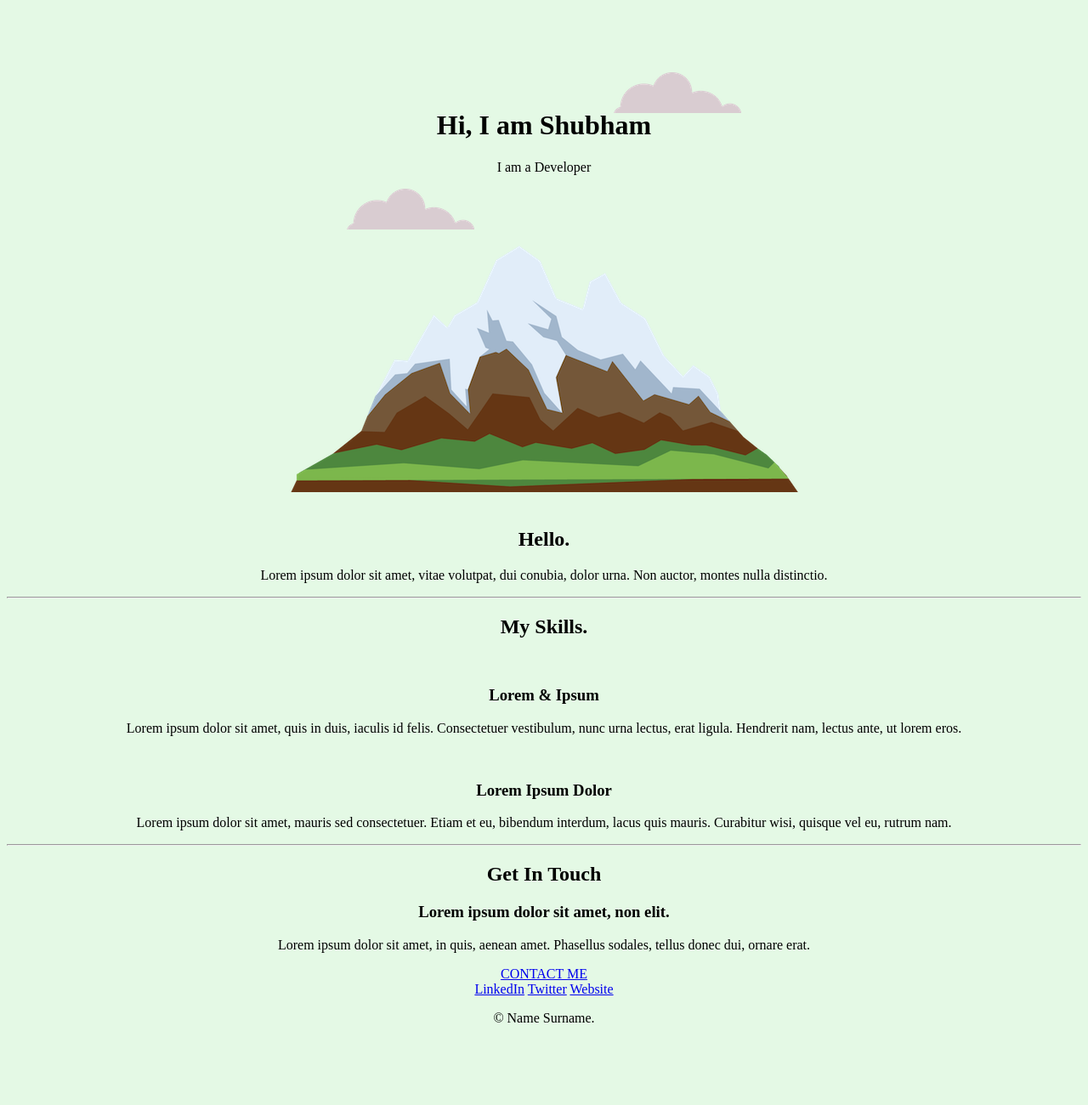
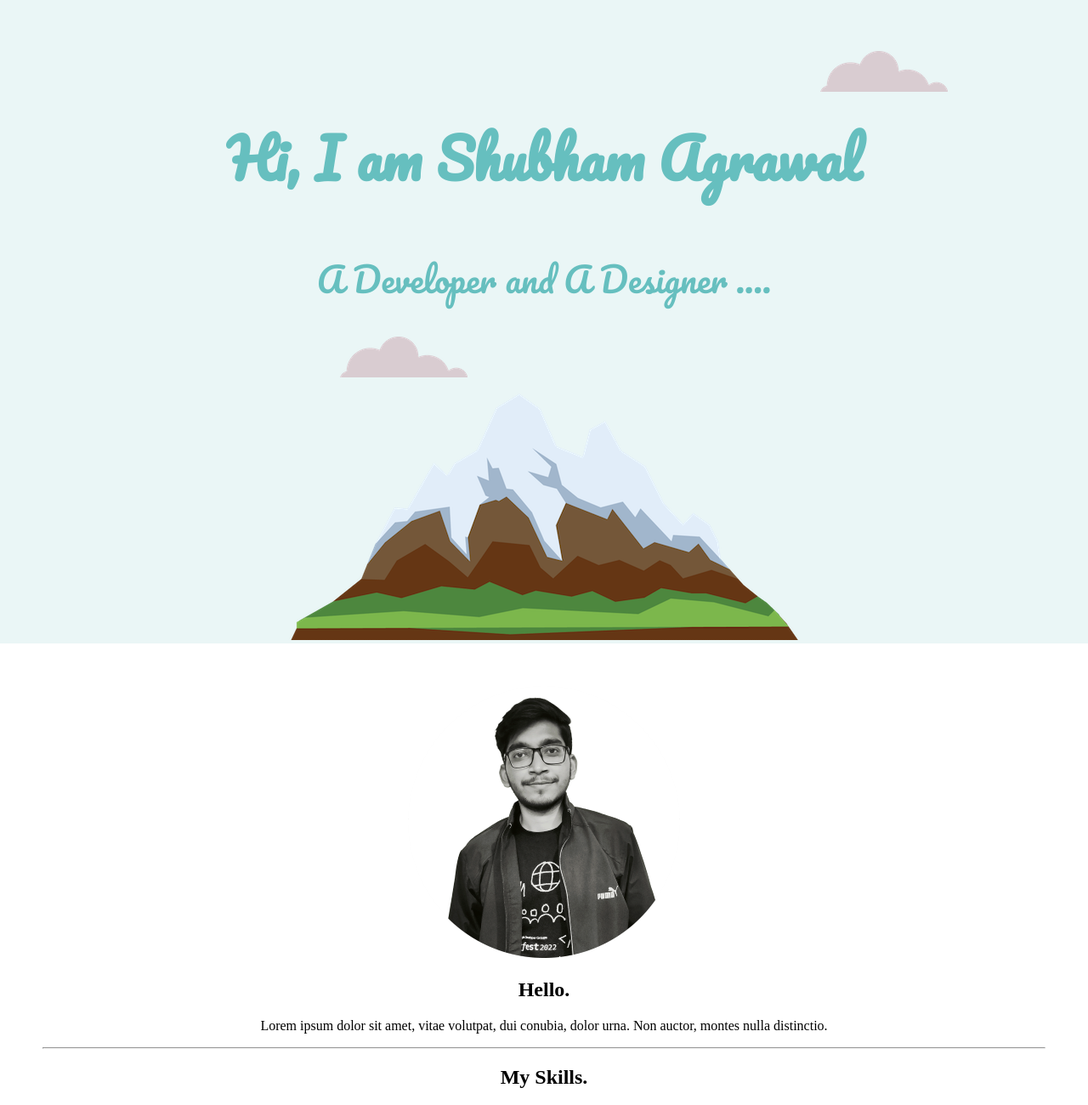
Before and after one commit to AgrShubham/MySite, a plain HTML site: page index.html in a window 1280 px wide. Shown: the top 1300 px of the page at 85% size. Before the commit the page ends 1223 px from the top, so only its background shows below. Drawn offline with Linux system fonts and the light colour scheme; a web font is replaced by a local one.

Commit message:
top container compleated

```diff
--- a/css/style.css
+++ b/css/style.css
@@ -1,21 +1,43 @@
 body{
-    background-color: #e4f9e5;
+    margin: 0%;
+    /* background-color: #eaf6f6; */
     text-align: center;
 }
 .top-container{
-    background-color: #E4F9E5;
+    background-color: #eaf6f6;
     position: relative;
-    padding-top: 100px;
+    padding-top: 60px;
 }
-.text{
+
+.text h1{
+    font-family: 'Pacifico', cursive;
+    /* font-family: 'Dancing Script', cursive; */
+    /* font-family: 'Sigmar', cursive; */
+    font-size: 4rem;
+    color:  #66BFBF;
+    line-height: 2;
+    margin-top: 10px;
 
 }
+
+.text h2{
+    font-family: 'Pacifico', cursive;
+    font-size: 2.5rem;
+    color:  #66BFBF;
+    font-weight: normal;
+}
 .top-cloud{
-    position: absolute;
-    right: 400px;
-    bottom: 450px;
+    position: relative;
+    /* right: 300px; */
+    /* bottom: 650px; */
+    left: 400px;
+
 }
 .bottom-cloud{
     position: absolute;
     left: 400px;
 }
+
+.middle-container{
+    padding: 50px;
+}
--- a/index.html
+++ b/index.html
@@ -4,6 +4,24 @@
     <meta charset="UTF-8" />
     <meta http-equiv="X-UA-Compatible" content="IE=edge" />
     <meta name="viewport" content="width=device-width, initial-scale=1.0" />
+    <link rel="preconnect" href="https://fonts.googleapis.com" />
+    <link rel="preconnect" href="https://fonts.gstatic.com" crossorigin />
+    <link
+      href="https://fonts.googleapis.com/css2?family=Sigmar&display=swap"
+      rel="stylesheet"
+    />
+    <link rel="preconnect" href="https://fonts.googleapis.com" />
+    <link rel="preconnect" href="https://fonts.googleapis.com" />
+    <link rel="preconnect" href="https://fonts.gstatic.com" crossorigin />
+    <link
+      href="https://fonts.googleapis.com/css2?family=Pacifico&display=swap"
+      rel="stylesheet"
+    />
+    <link rel="preconnect" href="https://fonts.gstatic.com" crossorigin />
+    <link
+      href="https://fonts.googleapis.com/css2?family=Dancing+Script:wght@600&display=swap"
+      rel="stylesheet"
+    />
     <link rel="stylesheet" href="css/style.css" />
     <link rel="icon" href="images/favicon.ico" />
     <title>Shubham Agrawal</title>
@@ -13,8 +31,8 @@
     <div class="top-container">
       <img class="top-cloud" src="images/cloud.png" alt="cloud-image" />
       <div class="text">
-        <h1>Hi, I am Shubham</h1>
-        <p>I am a Developer</p>
+        <h1>Hi, I am Shubham Agrawal</h1>
+        <h2>A Developer and A Designer ....</h2>
       </div>
       <img class="bottom-cloud" src="images/cloud.png" alt="cloud-image" />
       <img src="images/mountain.png" alt="mountain-image" />
@@ -22,7 +40,7 @@
 
     <div class="middle-container">
       <div class="profile">
-        <img src="" alt="" />
+        <img src="/images/profile1.png" alt="profile image" />
         <h2>Hello.</h2>
         <p>
           Lorem ipsum dolor sit amet, vitae volutpat, dui conubia, dolor urna.
@@ -59,15 +77,24 @@
           Lorem ipsum dolor sit amet, in quis, aenean amet. Phasellus sodales,
           tellus donec dui, ornare erat.
         </p>
-        <a class="btn" href="mailto:name@email.com">CONTACT ME</a>
+        <a class="btn" href="mailto:ag.shubham747@email.com">CONTACT ME</a>
       </div>
     </div>
 
     <div class="bottom-container">
-      <a class="footer-link" href="https://www.linkedin.com/">LinkedIn</a>
-      <a class="footer-link" href="https://twitter.com/">Twitter</a>
-      <a class="footer-link" href="https://www.appbrewery.co/">Website</a>
-      <p>© Name Surname.</p>
+      <a
+        class="footer-link"
+        href="https://www.linkedin.com/in/shubham-agrawal-795aa8218/"
+        >LinkedIn</a
+      >
+      <a class="footer-link" href="https://twitter.com/Agr_Shubham_tw"
+        >Twitter</a
+      >
+      <a class="fooetr-link" href="https://www.instagram.com/agr_shubham_ig/"
+        >Instagram</a
+      >
+      <a class="footer-link" href="https://github.com/AgrShubham">Github</a>
+      <p>© 2023 Shubham Agrawal</p>
     </div>
   </body>
 </html>
```
Also changed, not shown: images/profile.png (added), images/profile1.png (added).
